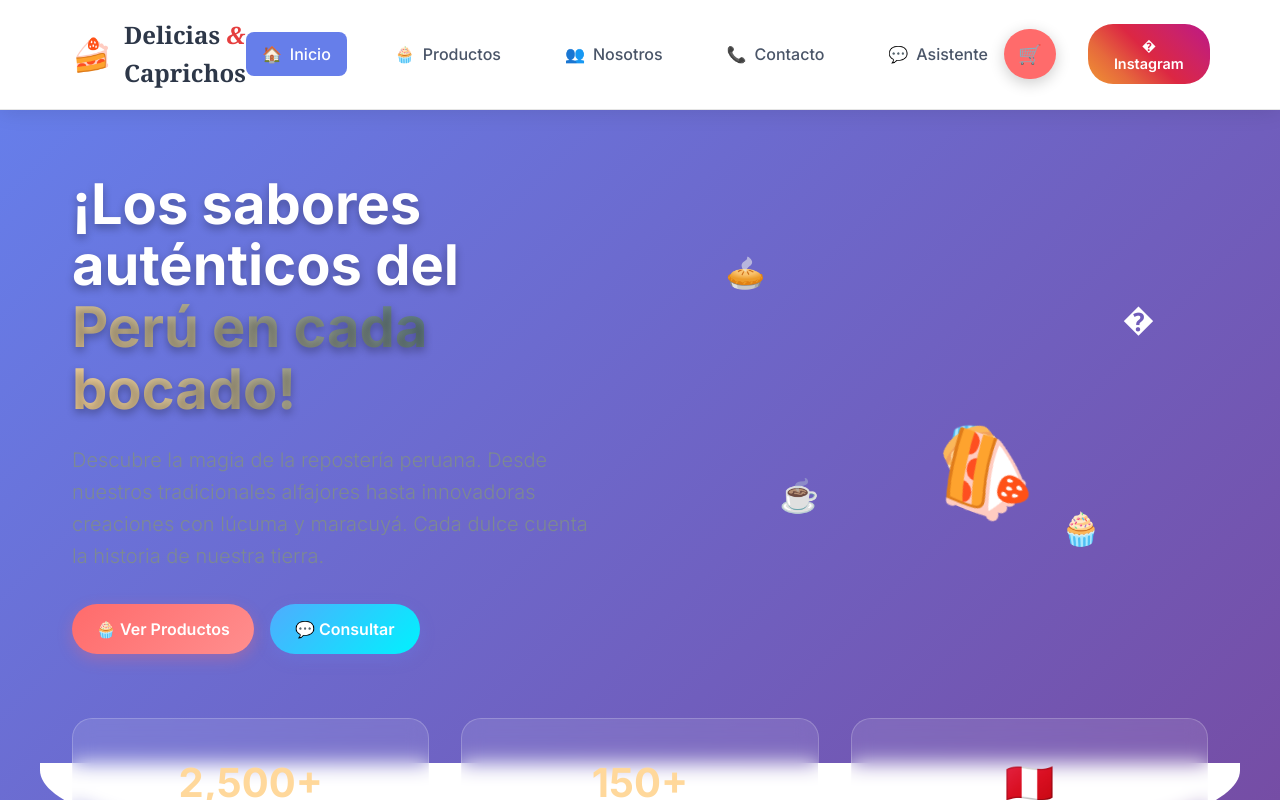
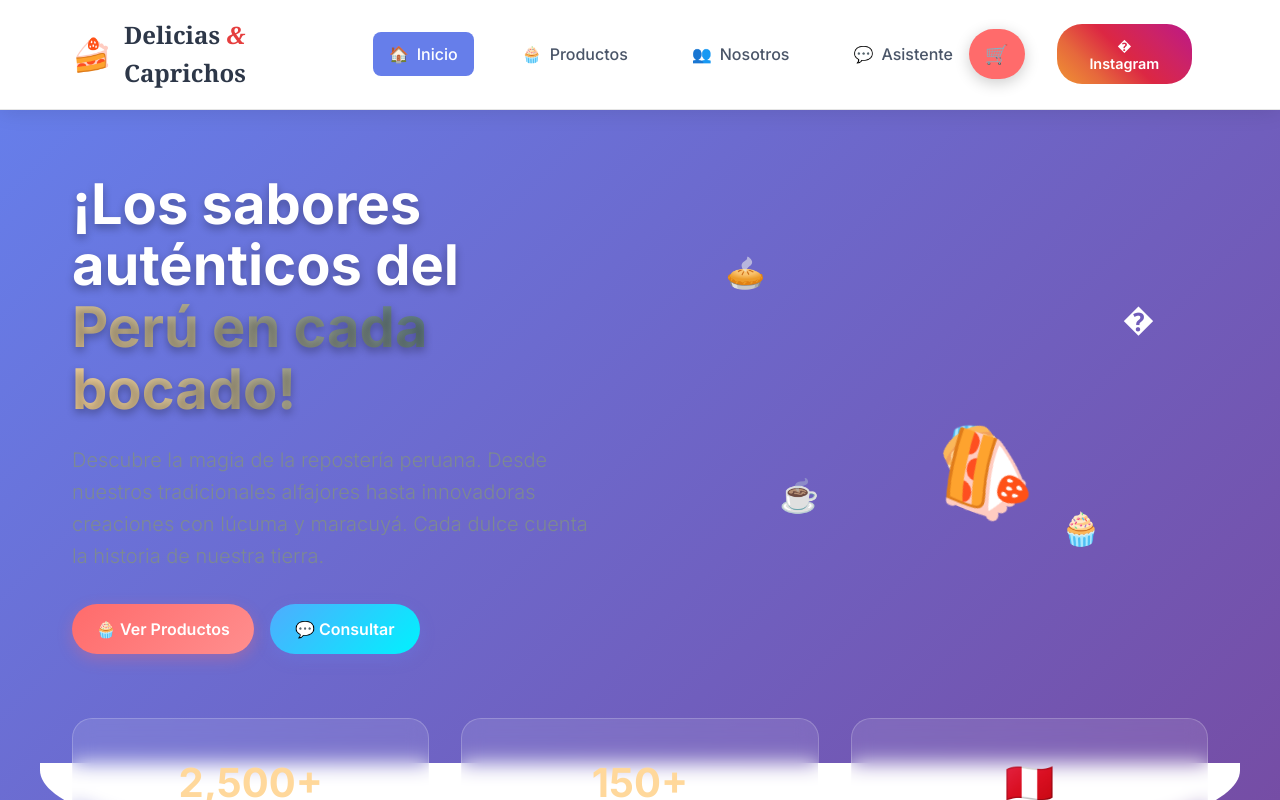
Before and after one commit to renzohm/chatbot-dyc, a React (Vite) app: page / in a window 1280 px wide. Shown: the top 800 px of the page. Built offline with nearby package versions, Linux system fonts and the light colour scheme; no server answers.

Commit message:
feat: Remove 'Contacto' menu item from header navigation

```diff
--- a/src/components/Header.jsx
+++ b/src/components/Header.jsx
@@ -8,7 +8,6 @@ const Header = ({ onNavigate, currentView, cartItemsCount = 0 }) => {
     { id: 'home', label: 'Inicio', icon: '🏠' },
     { id: 'products', label: 'Productos', icon: '🧁' },
     { id: 'about', label: 'Nosotros', icon: '👥' },
-    { id: 'contact', label: 'Contacto', icon: '📞' },
     { id: 'chat', label: 'Asistente', icon: '💬' }
   ]
 
```
